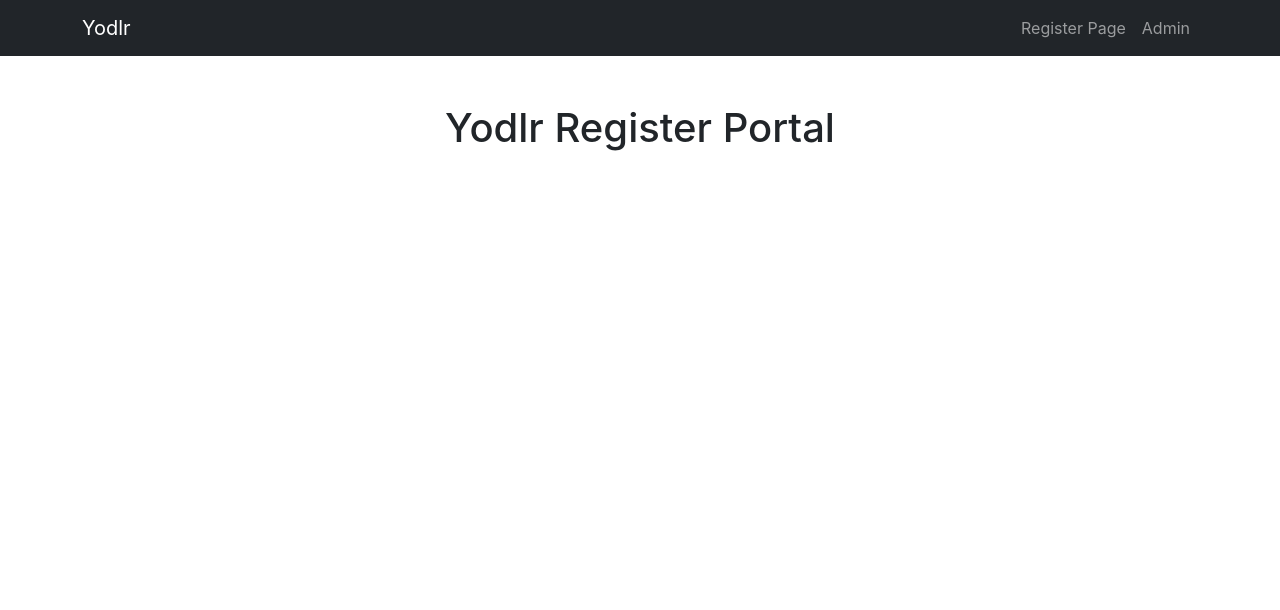
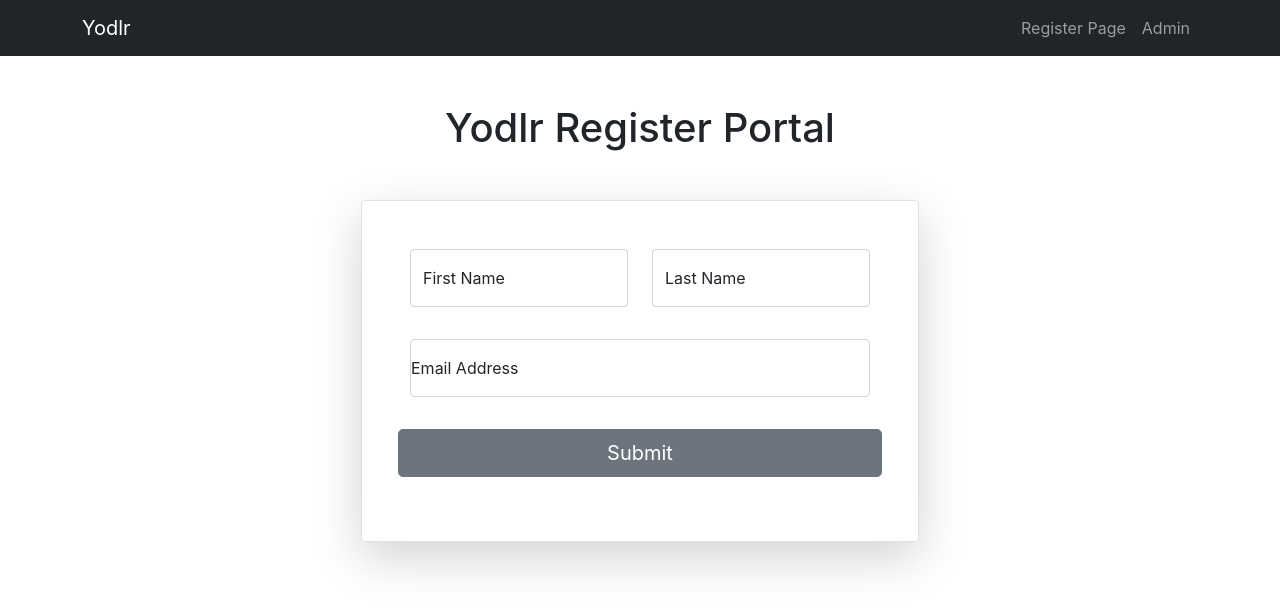
Before and after one commit to rgoshen/yodlr, a React (Create React App) app in the folder client/: page /signup in a window 1280 px wide. Shown: the top 610 px of the page. Built offline with nearby package versions, Linux system fonts and the light colour scheme.

Commit message:
add validation for email and redirect

```diff
--- a/client/src/components/RegisterForm.js
+++ b/client/src/components/RegisterForm.js
@@ -1,7 +1,101 @@
-import React from 'react';
+import React, { useState } from 'react';
+import { useNavigate } from 'react-router-dom';
+import axios from 'axios';
+import { baseURL } from '../config';
+import Form from 'react-bootstrap/Form';
+import Row from 'react-bootstrap/Row';
+import Col from 'react-bootstrap/esm/Col';
+import FloatingLabel from 'react-bootstrap/esm/FloatingLabel';
+import Button from 'react-bootstrap/Button';
+
+const initialState = {
+  firstName: '',
+  lastName: '',
+  email: '',
+};
 
 function RegisterForm() {
-  return <h1 className='m-5'>Yodlr Register Portal</h1>;
+  const [formData, setFormData] = useState(initialState);
+  const { firstName, lastName, email } = formData;
+
+  const navigate = useNavigate();
+
+  const onChange = (e) =>
+    setFormData({ ...formData, [e.target.name]: e.target.value });
+
+  const onSubmit = (e) => {
+    e.preventDefault();
+    axios
+      .post(baseURL, formData)
+      .then((res) => {
+        setFormData(initialState);
+        navigate('/admin');
+      })
+      .catch((err) => console.error(err));
+  };
+
+  return (
+    <div className='container'>
+      <h1 className='m-5'>Yodlr Register Portal</h1>
+      <div className='container w-50 border rounded p-5 shadow-lg bg-body'>
+        <Form onSubmit={onSubmit}>
+          <Row className='mb-3' xs={1} md={2}>
+            <Form.Group as={Col} controlId='formGridFirstName'>
+              <FloatingLabel
+                controlId='floatingFirstName'
+                label='First Name'
+                className='mb-3'
+              >
+                <Form.Control
+                  type='text'
+                  placeholder='First Name'
+                  name='firstName'
+                  value={firstName}
+                  onChange={onChange}
+                />
+              </FloatingLabel>
+            </Form.Group>
+            <Form.Group as={Col} controlId='formGridLastName'>
+              <FloatingLabel
+                controlId='floatingLastName'
+                label='Last Name'
+                className='mb-3'
+              >
+                <Form.Control
+                  type='text'
+                  placeholder='Last Name'
+                  name='lastName'
+                  value={lastName}
+                  onChange={onChange}
+                />
+              </FloatingLabel>
+            </Form.Group>
+          </Row>
+          <Row className='mb-3'>
+            <FloatingLabel
+              controlId='floatingEmail'
+              label=' Email Address'
+              className='mb-3'
+            >
+              <Form.Control
+                type='email'
+                placeholder='name@example.com'
+                name='email'
+                value={email}
+                onChange={onChange}
+                required
+              />
+            </FloatingLabel>
+          </Row>
+          <Row className='mb-3'>
+            <Button variant='secondary' type='submit' size='lg'>
+              Submit
+            </Button>
+          </Row>
+        </Form>
+      </div>
+    </div>
+  );
 }
 
 export default RegisterForm;
```
